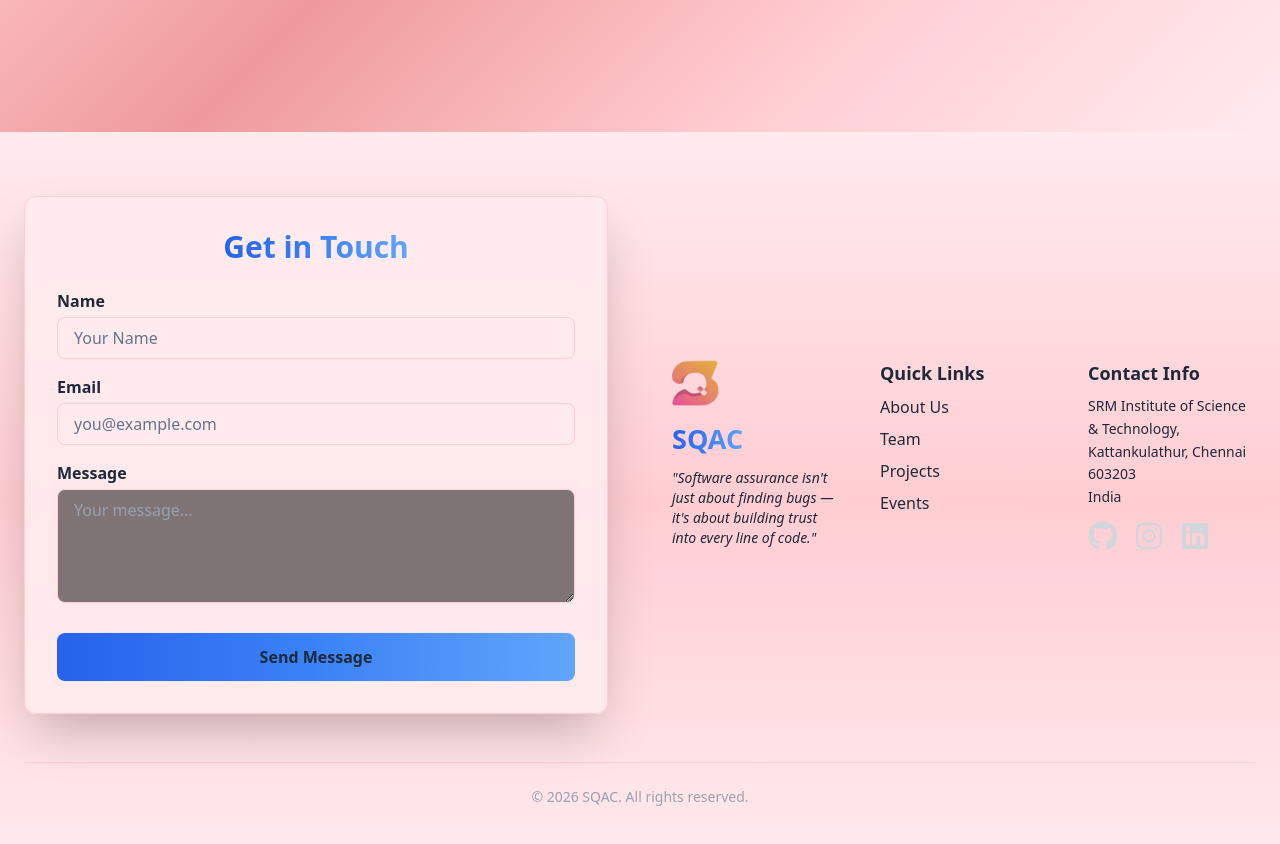
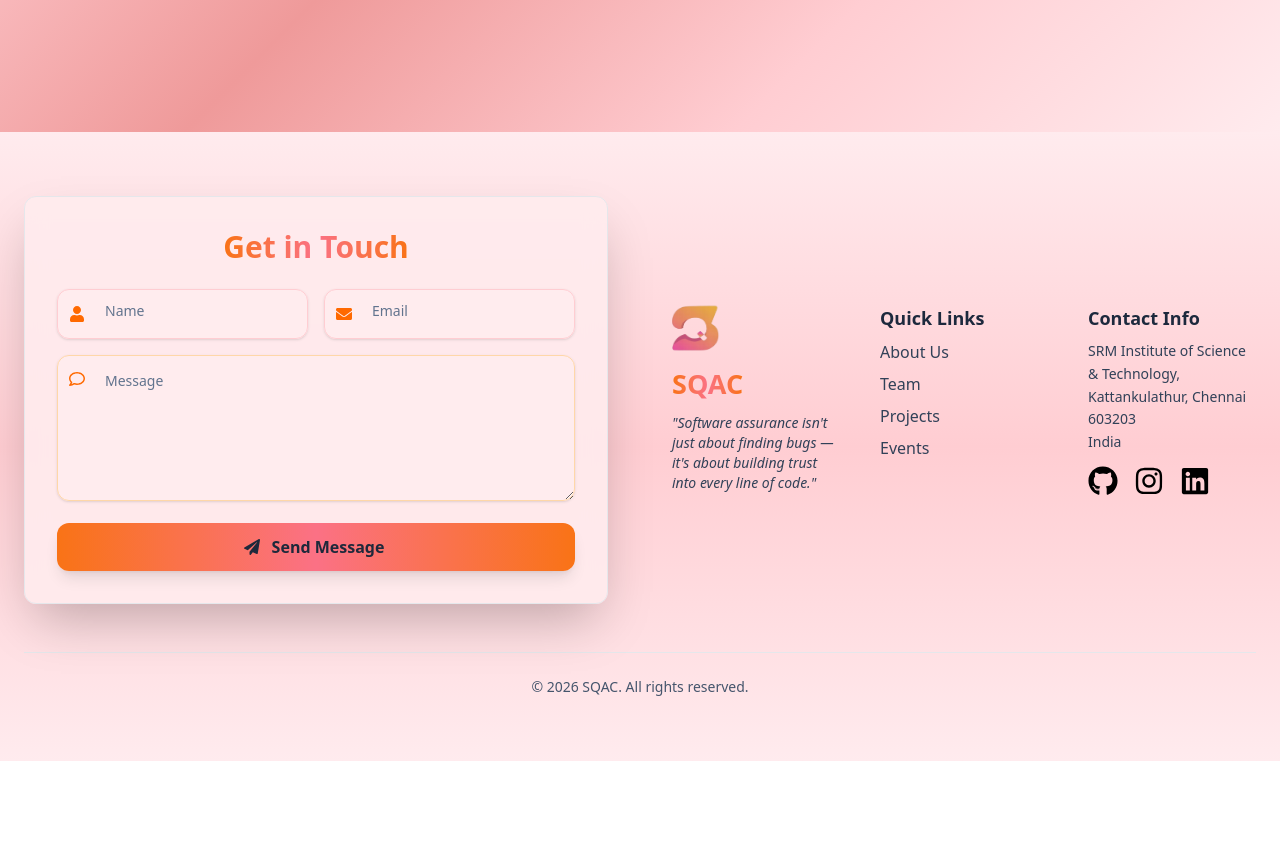
Before and after one commit to SQAC-Tech/sqac-website, a React (Vite) app in the folder Frontend/: page /projects in a window 1280 px wide. Shown: the part 780-1624 px from the top of the page. After the commit the page ends 1541 px from the top, so only its background shows below. Built offline with nearby package versions, Linux system fonts and the light colour scheme; a web font is replaced by a local one.

Commit message:
changed the ui

```diff
--- a/Frontend/src/MeshBackground.jsx
+++ b/Frontend/src/MeshBackground.jsx
@@ -7,7 +7,7 @@ export default function MeshBackground() {
   return (
     <div className="fixed inset-0 -z-10 overflow-hidden pointer-events-none">
       {/* Dark Theme Mesh */}
-      <div className={`absolute top-10 left-10 w-[28rem] h-[28rem] rounded-full blur-[120px] animate-pulse transition-all duration-1000 ${isDarkMode ? 'bg-purple-400/30' : 'bg-blue-300/20'}`} />
+      <div className={`absolute top-10 left-10 w-[28rem] h-[28rem] rounded-full blur-[120px] animate-pulse transition-all duration-1000 ${isDarkMode ? 'bg-purple-400/30' : 'bg-orange-300/20'}`} />
       <div className={`absolute top-32 right-20 w-[26rem] h-[26rem] rounded-full blur-[120px] animate-pulse transition-all duration-1000 ${isDarkMode ? 'bg-pink-400/30' : 'bg-pink-200/25'}`} />
       <div className={`absolute bottom-20 left-1/3 w-[30rem] h-[30rem] rounded-full blur-[130px] animate-pulse transition-all duration-1000 ${isDarkMode ? 'bg-orange-400/30' : 'bg-orange-200/20'}`} />
 
--- a/Frontend/src/components/Footer.jsx
+++ b/Frontend/src/components/Footer.jsx
@@ -1,12 +1,15 @@
 import React, { useState, useEffect } from "react";
 import { Link } from "react-router-dom";
-import { FaGithub, FaInstagram, FaLinkedin, FaArrowUp } from "react-icons/fa";
+import { FaGithub, FaInstagram, FaLinkedin, FaArrowUp, FaUser, FaEnvelope, FaRegComment, FaPaperPlane } from "react-icons/fa";
 import { motion } from "framer-motion";
 import SQAC from "../assets/LogoSQAC.png";
+import { useTheme } from "../contexts/ThemeContext";
 
 function Footer() {
   const [success, setSuccess] = useState(false);
   const [showScrollTop, setShowScrollTop] = useState(false);
+
+  const { isDarkMode } = useTheme();
 
   useEffect(() => {
     const handleScroll = () => {
@@ -51,14 +54,14 @@ function Footer() {
         </motion.button>
       )}
 
-      <footer className="w-full bg-gradient-to-t from-black via-purple-950 to-black text-white px-6 py-16">
+      <footer className={`w-full px-6 py-16 backdrop-blur-sm ${isDarkMode ? 'bg-gradient-to-t from-black via-purple-950 to-black text-white' : 'bg-white/90 text-slate-800'}`}>
         <div className="max-w-7xl mx-auto grid grid-cols-1 lg:grid-cols-2 gap-16">
           {/* Left Column: Contact Form */}
           <motion.div
             initial={{ opacity: 0, y: 50 }}
             animate={{ opacity: 1, y: 0 }}
             transition={{ duration: 0.8, ease: "easeOut" }}
-            className="backdrop-blur-md bg-black/70 border border-gray-600 rounded-xl p-8 shadow-2xl w-full"
+            className={`backdrop-blur-md rounded-xl p-8 shadow-2xl w-full ${isDarkMode ? 'bg-black/70 border border-gray-600' : 'bg-white/80 border border-gray-200'}`}
           >
             <h2 className="text-3xl font-bold mb-6 text-center">
               <span className="text-transparent bg-clip-text bg-gradient-to-r from-orange-500 via-pink-500 to-orange-500">
@@ -67,63 +70,82 @@ function Footer() {
             </h2>
 
             {success && (
-              <div className="text-green-400 text-center mb-4">
-                Thank you! Your message has been sent.
-              </div>
+              <motion.div
+                initial={{ opacity: 0, scale: 0.95 }}
+                animate={{ opacity: 1, scale: 1 }}
+                transition={{ duration: 0.35 }}
+                className="text-green-600 bg-green-50 rounded-md p-3 text-center mb-4 shadow-inner"
+              >
+                ✅ Thank you — your message has been sent.
+              </motion.div>
             )}
 
-            <form onSubmit={handleSubmit}>
-              <input
-                type="hidden"
-                name="access_key"
-                value="04602206-c2ae-44af-a679-d76004a657fc"
-              />
+            <form onSubmit={handleSubmit} className="space-y-4 relative">
+              <input type="hidden" name="access_key" value="04602206-c2ae-44af-a679-d76004a657fc" />
+              {/* Honeypot to deter bots */}
+              <input type="text" name="hp" tabIndex="-1" autoComplete="off" className="hidden" />
 
-              <div className="mb-4">
-                <label className="block text-white font-semibold mb-1">
-                  Name
-                </label>
+              <div className="grid grid-cols-1 sm:grid-cols-2 gap-4">
+                <div className="relative">
+                  <div className="absolute left-3 top-1/2 -translate-y-1/2 text-orange-500">
+                    <FaUser />
+                  </div>
                   <input
                     type="text"
                     name="name"
                     required
-                  className="w-full px-4 py-2 rounded-lg border border-gray-600 bg-black/50 text-white placeholder-gray-400 focus:outline-none focus:ring-2 focus:ring-orange-500"
-                  placeholder="Your Name"
+                    placeholder=" "
+                    className={`peer w-full pl-12 pr-4 py-3 rounded-xl border shadow-sm transition focus:outline-none focus:ring-2 focus:ring-orange-400 focus:border-orange-400 ${isDarkMode ? 'bg-black/50 border-gray-700 text-white placeholder-transparent' : 'bg-white border-orange-200 text-slate-800 placeholder-transparent'}`}
                   />
+                  <label className={`absolute left-12 top-3 text-sm text-slate-500 transition-all duration-150 peer-placeholder-shown:top-3 peer-placeholder-shown:text-sm peer-focus:top-1 peer-focus:text-xs ${isDarkMode ? 'text-gray-300' : 'text-slate-500'}`}>
+                    Name
+                  </label>
                 </div>
 
-              <div className="mb-4">
-                <label className="block text-white font-semibold mb-1">
-                  Email
-                </label>
+                <div className="relative">
+                  <div className="absolute left-3 top-1/2 -translate-y-1/2 text-orange-500">
+                    <FaEnvelope />
+                  </div>
                   <input
                     type="email"
                     name="email"
                     required
-                  className="w-full px-4 py-2 rounded-lg border border-gray-600 bg-black/50 text-white placeholder-gray-400 focus:outline-none focus:ring-2 focus:ring-orange-500"
-                  placeholder="you@example.com"
+                    placeholder=" "
+                    className={`peer w-full pl-12 pr-4 py-3 rounded-xl border shadow-sm transition focus:outline-none focus:ring-2 focus:ring-orange-400 focus:border-orange-400 ${isDarkMode ? 'bg-black/50 border-gray-700 text-white placeholder-transparent' : 'bg-white border-orange-200 text-slate-800 placeholder-transparent'}`}
                   />
+                  <label className={`absolute left-12 top-3 text-sm text-slate-500 transition-all duration-150 peer-placeholder-shown:top-3 peer-placeholder-shown:text-sm peer-focus:top-1 peer-focus:text-xs ${isDarkMode ? 'text-gray-300' : 'text-slate-500'}`}>
+                    Email
+                  </label>
+                </div>
               </div>
 
-              <div className="mb-6">
-                <label className="block text-white font-semibold mb-1">
+              <div className="relative">
+                <div className="absolute left-3 top-4 text-orange-500">
+                  <FaRegComment />
+                </div>
+                <textarea
+                  name="message"
+                  rows="5"
+                  required
+                  placeholder=" "
+                  className={`peer w-full pl-12 pr-4 py-3 rounded-xl border shadow-sm transition focus:outline-none focus:ring-2 focus:ring-orange-400 focus:border-orange-400 ${isDarkMode ? 'bg-black/50 border-gray-700 text-white placeholder-transparent' : 'bg-white border-orange-200 text-slate-800 placeholder-transparent'}`}
+                ></textarea>
+                <label className={`absolute left-12 top-4 text-sm text-slate-500 transition-all duration-150 peer-placeholder-shown:top-4 peer-placeholder-shown:text-sm peer-focus:top-2 peer-focus:text-xs ${isDarkMode ? 'text-gray-300' : 'text-slate-500'}`}>
                   Message
                 </label>
-                <textarea
-                  name="message"
-                  rows="4"
-                  required
-                  className="w-full px-4 py-2 rounded-lg border border-gray-600 bg-black/50 text-white placeholder-gray-400 focus:outline-none focus:ring-2 focus:ring-orange-500"
-                  placeholder="Your message..."
-                ></textarea>
               </div>
 
+              <div className="flex items-center gap-3">
                 <button
                   type="submit"
-                className="w-full bg-gradient-to-r from-orange-500 to-pink-500 text-white font-bold py-3 rounded-lg hover:scale-105 transition transform duration-300"
+                  className="flex-1 inline-flex items-center justify-center gap-3 bg-gradient-to-r from-orange-500 to-pink-500 text-white font-semibold py-3 rounded-xl shadow-lg hover:scale-[1.02] transition-transform duration-200"
                 >
-                Send Message
+                  <FaPaperPlane className="-ml-1" />
+                  <span>Send Message</span>
                 </button>
+              </div>
+
+              {/* accent removed */}
             </form>
           </motion.div>
 
@@ -138,7 +160,7 @@ function Footer() {
                 <h3 className="text-[27px] font-bold">
                   <span className="text-transparent bg-clip-text bg-gradient-to-r from-orange-500 via-pink-500 to-orange-500">SQAC</span>
                 </h3>
-                <p className="text-sm text-black dark:text-white italic mt-2 max-w-xs">
+                <p className={`text-sm italic mt-2 max-w-xs ${isDarkMode ? 'text-white' : 'text-slate-700'}`}>
                   "Software assurance isn't just about finding bugs — it's about
                   building trust into every line of code."
                 </p>
@@ -146,8 +168,8 @@ function Footer() {
 
               {/* Block 2 - Quick Links */}
               <div className="flex-1">
-                <h4 className="text-lg font-bold mb-2 text-black dark:text-white">Quick Links</h4>
-                <div className="flex flex-col gap-2 text-md text-black dark:text-white font-medium">
+                <h4 className={`text-lg font-bold mb-2 ${isDarkMode ? 'text-white' : 'text-slate-800'}`}>Quick Links</h4>
+                <div className={`flex flex-col gap-2 text-md font-medium ${isDarkMode ? 'text-white' : 'text-slate-700'}`}>
                   <Link to="/about" className="hover:text-orange-500 transition">
                     About Us
                   </Link>
@@ -165,8 +187,8 @@ function Footer() {
 
               {/* Block 3 - Address & Socials */}
               <div className="flex-1">
-                <h4 className="text-lg font-semibold mb-2 text-black dark:text-white">Contact Info</h4>
-                <p className="text-sm text-black dark:text-white mb-3 leading-relaxed">
+                <h4 className={`text-lg font-semibold mb-2 ${isDarkMode ? 'text-white' : 'text-slate-800'}`}>Contact Info</h4>
+                <p className={`text-sm mb-3 leading-relaxed ${isDarkMode ? 'text-white' : 'text-slate-700'}`}>
                   SRM Institute of Science & Technology,
                   <br />
                   Kattankulathur, Chennai 603203
@@ -179,21 +201,21 @@ function Footer() {
                     target="_blank"
                     rel="noreferrer"
                   >
-                    <FaGithub className="hover:text-orange-500 text-gray-300" />
+                    <FaGithub className={`${isDarkMode ? 'text-gray-300 hover:text-orange-500' : 'text-gray-500 hover:text-orange-500'}`} />
                   </a>
                   <a
                     href="https://www.instagram.com/sqac.srmist/"
                     target="_blank"
                     rel="noreferrer"
                   >
-                    <FaInstagram className="hover:text-orange-500 text-gray-300" />
+                    <FaInstagram className={`${isDarkMode ? 'text-gray-300 hover:text-orange-500' : 'text-gray-500 hover:text-orange-500'}`} />
                   </a>
                   <a
                     href="https://www.linkedin.com/company/sqacsrm/posts/?feedView=all"
                     target="_blank"
                     rel="noreferrer"
                   >
-                    <FaLinkedin className="hover:text-orange-500 text-gray-300" />
+                    <FaLinkedin className={`${isDarkMode ? 'text-gray-300 hover:text-orange-500' : 'text-gray-500 hover:text-orange-500'}`} />
                   </a>
                 </div>
               </div>
@@ -202,7 +224,7 @@ function Footer() {
         </div>
 
         {/* Footer bottom line */}
-        <div className="mt-12 text-center text-sm text-gray-400 border-t border-gray-600 pt-6">
+        <div className={`mt-12 text-center text-sm pt-6 border-t ${isDarkMode ? 'text-gray-400 border-gray-600' : 'text-slate-600 border-gray-200'}`}>
           © {new Date().getFullYear()} SQAC. All rights reserved.
         </div>
       </footer>
--- a/Frontend/src/components/HomePage/WhatWeDo.jsx
+++ b/Frontend/src/components/HomePage/WhatWeDo.jsx
@@ -19,13 +19,13 @@ const WhatWeDoSection = () => {
         title: "Code & Create",
         icon: <Laptop className="w-16 h-16 text-purple-500" />,
         desc: "We craft intelligent solutions through clean and efficient code. From web apps to embedded systems, our creations turn ideas into impactful digital experiences.",
-        grad: "from-purple-500 to-blue-600",
+        grad: "from-purple-500 to-orange-600",
       },
       {
         title: "Build & Innovate",
-        icon: <Code className="w-16 h-16 text-blue-500" />,
+        icon: <Code className="w-16 h-16 text-orange-500" />,
         desc: "Innovation is our blueprint. We engineer with curiosity and build with purpose — blending software, hardware, and imagination to solve real-world challenges.",
-        grad: "from-blue-500 to-cyan-600",
+        grad: "from-orange-500 to-pink-600",
       },
     ],
     [
--- a/Frontend/src/components/JoinUs/Closed.jsx
+++ b/Frontend/src/components/JoinUs/Closed.jsx
@@ -11,7 +11,7 @@ const Closed = () => {
           Please check back later for future opportunities.
         </p>
         <Link to="/">
-          <button className="bg-blue-500 hover:bg-blue-600 text-white font-semibold py-2 px-6 rounded-full shadow-md transition duration-300">
+          <button className="bg-orange-500 hover:bg-orange-600 text-white font-semibold py-2 px-6 rounded-full shadow-md transition duration-300">
             Back to Home
           </button>
         </Link>
--- a/Frontend/src/components/Team/TeamMembers2.jsx
+++ b/Frontend/src/components/Team/TeamMembers2.jsx
@@ -28,7 +28,7 @@ const ProfileCard = ({ member }) => {
       />
       <h3 className="text-lg font-semibold">{Name}</h3>
       <p className="text-sm text-gray-600 mb-2">{Position}</p>
-      <div className="flex justify-center gap-3 mt-2 text-blue-600">
+      <div className="flex justify-center gap-3 mt-2 text-orange-600">
         {GitHub && (
           <a href={GitHub} target="_blank" rel="noopener noreferrer">
             <FaGithub />
--- a/Frontend/src/index.css
+++ b/Frontend/src/index.css
@@ -427,7 +427,7 @@ html.dark .from-orange-500.to-pink-500 {
 }
 
 html.light .from-orange-500.to-pink-500 {
-  background: linear-gradient(to right, #2563eb, #3b82f6, #60a5fa) !important;
+  background: linear-gradient(to right, #f97316, #fb7185, #f97316) !important;
 }
 
 /* Footer heading gradients */
@@ -439,7 +439,7 @@ html.dark .from-orange-500.via-pink-500.to-orange-500 {
 }
 
 html.light .from-orange-500.via-pink-500.to-orange-500 {
-  background: linear-gradient(to right, #2563eb, #3b82f6, #60a5fa) !important;
+  background: linear-gradient(to right, #f97316, #fb7185, #f97316) !important;
   -webkit-background-clip: text !important;
   -webkit-text-fill-color: transparent !important;
   background-clip: text !important;
@@ -452,8 +452,8 @@ html.dark footer input:focus {
 }
 
 html.light footer input:focus {
-  border-color: #2563eb !important;
-  box-shadow: 0 0 0 3px rgba(37, 99, 235, 0.1) !important;
+  border-color: #f97316 !important;
+  box-shadow: 0 0 0 3px rgba(249, 115, 22, 0.08) !important;
 }
 
 /* Remove old conflicting text and gradient overrides - now handled by theme-specific rules above */
```
Lines whose indentation alone changed are shown as unchanged.
